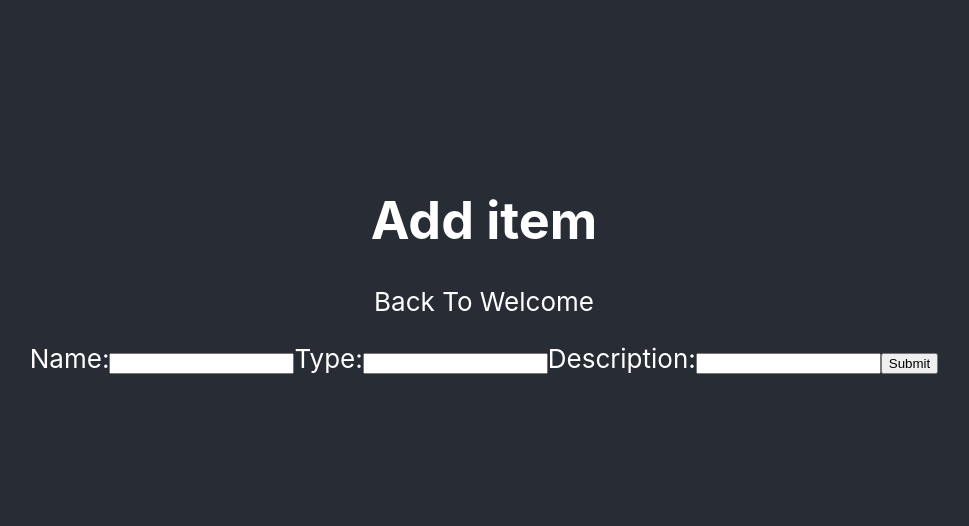
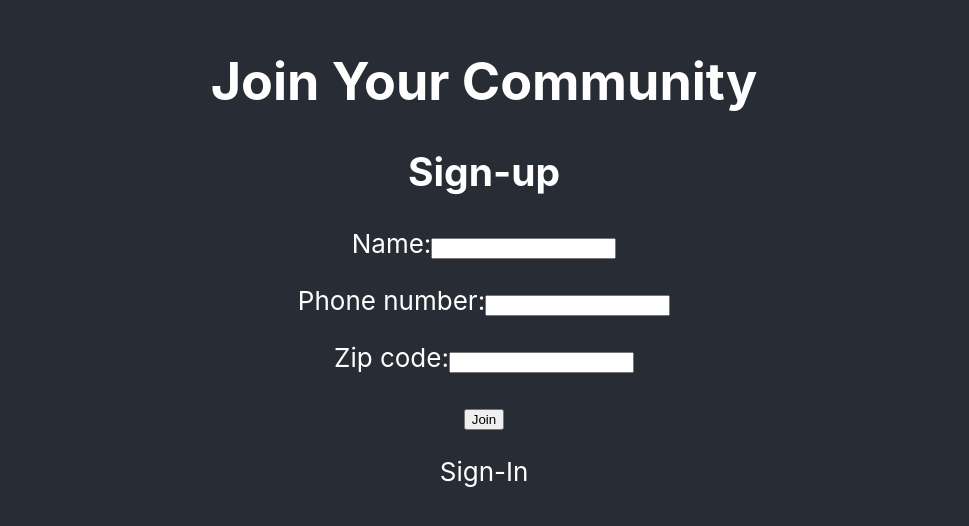
Before and after one commit to aqw1772/Localized, a React (Create React App) app in the folder yourshare/: page / in a window 1280 px wide. Shown: the part 136-662 px from the top of the page, without its empty margins (156-1125 px from the left). Built offline with nearby package versions, Linux system fonts and the light colour scheme.

Commit message:
SignupPage now allows you to create a new user (with no extra pages)

```diff
--- a/yourshare/src/AddItemPage.tsx
+++ b/yourshare/src/AddItemPage.tsx
@@ -1,90 +1,16 @@
 import React from "react";
 import { pages } from "./App";
-import { addItem } from "./redux/actions"
-import { IYourShareState } from './redux/types';
-import { connect } from 'react-redux';
 
 interface AddItemScreenProps {
   changePage: (page: pages) => void;
-  addItem: (n: string, t: string, d: string) => void;
 }
 
-class AddItemPage extends React.Component<AddItemScreenProps> {
-
-  nameRef: React.RefObject<HTMLInputElement>;
-  typeRef: React.RefObject<HTMLInputElement>;
-  descriptionRef: React.RefObject<HTMLInputElement>;
-
-  constructor(props: any) {
-    super(props);
-    this.nameRef = React.createRef();
-    this.typeRef = React.createRef();
-    this.descriptionRef = React.createRef();
-  }
-
+export class AddItemPage extends React.Component<AddItemScreenProps> {
   render() {
     return (
       <div>
         <h1>Add item</h1>
-        <p onClick={(e) => this.props.changePage(pages.WelcomePage)}>
-          Back To Welcome
-        </p>
-        <form onSubmit={this.handleSubmit}>
-          <label>
-            Name:
-          <input type="text" ref={this.nameRef} />
-          </label>
-          <label>
-            Type:
-          <input type="text" ref={this.typeRef} />
-          </label>
-          <label>
-            Description:
-          <input type="text" ref={this.descriptionRef} />
-          </label>
-          <input type="submit" value="Submit" />
-        </form>
-
       </div>
     );
   }
-
-  private handleSubmit = (event: React.FormEvent<HTMLFormElement>) => {
-    event.preventDefault();
-    if (this.nameRef.current == null || this.typeRef.current == null || this.descriptionRef.current == null) {
-      alert('INTERNAL ERROR: missing reference!');
-      return;
-    }
-    this.props.addItem(this.nameRef.current.value, this.typeRef.current.value, this.descriptionRef.current.value);
-  }
 }
-
-// Map redux state to component state
-// This function subscribes to all store updates and gets called when
-// anything in the store changes. It return an object containing the store data you
-// want to transmit as props to a component
-// Here an object containing countValue is transmitted
-function mapStateToProps(state: IYourShareState) {
-  return {
-    // no data props
-  }
-}
-
-// Map redux actions to component props
-// This function returns an object with 2 functions that the component can call
-// increase... fires a dispatch with increase... as a type
-function mapDispatchToProps(dispatch: any) {
-  return {
-    addItem: (n: string, t: string, d: string) => dispatch(addItem(n, t, d))
-  }
-}
-
-// The Hight Order Component (HOC)
-// props need to be recived by the component
-let connectedComponent = connect(
-  mapStateToProps,
-  mapDispatchToProps
-)(AddItemPage);
-
-
-export default connectedComponent;
--- a/yourshare/src/App.tsx
+++ b/yourshare/src/App.tsx
@@ -2,7 +2,7 @@ import React from "react";
 import "./App.css";
 import { SignupPage } from "./SignupPage";
 import { WelcomePage } from "./WelcomePage";
-import AddItemPage from "./AddItemPage";
+import { AddItemPage } from "./AddItemPage";
 import { CommunityPage } from "./CommunityPage";
 
 export enum pages {
@@ -20,7 +20,7 @@ interface AppState {
 export class App extends React.Component<{}, AppState> {
   constructor(props: any) {
     super(props);
-    this.state = { currentPage: pages.AddItemPage }; // start out on the page I'm testing.  I'm 100% sure I'll forget to put this back :/
+    this.state = { currentPage: pages.SignupPage }; // start out on the page I'm testing.  I'm 100% sure I'll forget to put this back :/
   }
   render() {
     return <div className="App">{this.getCurrentScreen()}</div>;
--- a/yourshare/src/SignupPage.tsx
+++ b/yourshare/src/SignupPage.tsx
@@ -1,22 +1,98 @@
 import React from "react";
 import { pages } from "./App";
 
+import { joinInfo } from "./redux/actions"
+import { IYourShareState } from './redux/types';
+import { connect } from 'react-redux';
+
 interface SignupScreenProps {
   changePage: (page: pages) => void;
+  saveJoinInfo: (n: string, t: string, d: string) => void;
 }
 
-export class SignupPage extends React.Component<SignupScreenProps> {
+class SignupPage extends React.Component<SignupScreenProps> {
+  nameRef: React.RefObject<HTMLInputElement>;
+  phoneNumRef: React.RefObject<HTMLInputElement>;
+  zipCodeRef: React.RefObject<HTMLInputElement>;
+
+  constructor(props: any) {
+    super(props);
+    this.nameRef = React.createRef();
+    this.phoneNumRef = React.createRef();
+    this.zipCodeRef = React.createRef();
+  }
+
   render() {
     return (
       <div>
-        <h1>Click on Join or Sign-in</h1>
+        <h1>Join Your Community</h1>
+        <h2>Sign-up</h2>
+        <form onSubmit={this.handleSubmit}>
+          <p>
+            <label>
+              Name:
+          <input type="text" ref={this.nameRef} />
+            </label>
+          </p>
+          <p>
+            <label>
+              Phone number:
+          <input type="text" ref={this.phoneNumRef} />
+            </label>
+          </p>
+          <p>
+            <label>
+              Zip code:
+          <input type="text" ref={this.zipCodeRef} />
+            </label>
+          </p>
+          <p>
+            <input type="submit" value="Join" />
+          </p>
+        </form>
         <p onClick={(e) => this.props.changePage(pages.WelcomePage)}>
-          Join
-        </p>
-        <p onClick={(e) => this.props.changePage(pages.WelcomePage)}>
-          Sign-in
+          Sign-In
         </p>
       </div>
     );
   }
+
+  private handleSubmit = (event: React.FormEvent<HTMLFormElement>) => {
+    event.preventDefault();
+    if (this.nameRef.current == null || this.phoneNumRef.current == null || this.zipCodeRef.current == null) {
+      alert('INTERNAL ERROR: missing reference!');
+      return;
+    }
+    this.props.saveJoinInfo(this.nameRef.current.value, this.phoneNumRef.current.value, this.zipCodeRef.current.value);
+    this.props.changePage(pages.WelcomePage)
+  }
 }
+
+// Map redux state to component state
+// This function subscribes to all store updates and gets called when
+// anything in the store changes. It return an object containing the store data you
+// want to transmit as props to a component
+// Here an object containing countValue is transmitted
+function mapStateToProps(state: IYourShareState) {
+  return {
+    // no data props
+  }
+}
+
+// Map redux actions to component props
+// This function returns an object with 2 functions that the component can call
+// increase... fires a dispatch with increase... as a type
+function mapDispatchToProps(dispatch: any) {
+  return {
+    saveJoinInfo: (n: string, p: string, z: string) => dispatch(joinInfo(n, p, z))
+  }
+}
+
+// The Hight Order Component (HOC)
+// props need to be recived by the component
+const connectedComponent = connect(
+  mapStateToProps,
+  mapDispatchToProps
+)(SignupPage);
+
+export { connectedComponent as SignupPage }
--- a/yourshare/src/redux/actions.tsx
+++ b/yourshare/src/redux/actions.tsx
@@ -10,16 +10,16 @@ interface Action {
 
 export interface AddAction extends Action {
     name: string;
-    typeOfItem: string;
-    description: string;
+    phone: string;
+    zip: string;
 }
 
-export function addItem(nam: string, toi: string, desc: string): AddAction {
+export function joinInfo(nam: string, ph: string, z: string): AddAction {
     return {
         type: actionIdentifier.Add,
         name: nam,
-        typeOfItem: toi,
-        description: desc
+        phone: ph,
+        zip: z
     };
 };
 
--- a/yourshare/src/redux/reducer.tsx
+++ b/yourshare/src/redux/reducer.tsx
@@ -1,4 +1,4 @@
-import { actionIdentifier, YourShareActions, AddAction } from './actions'
+import { YourShareActions, actionIdentifier, AddAction } from './actions'
 import { IYourShareState, Person } from './types';
 
 // Reducer
@@ -10,12 +10,12 @@ import { IYourShareState, Person } from './types';
 
 // State of the app
 // It is defined by count
-const you = new Person(0, "This is you",)
+const you = new Person(0, "This is you", "508-867-5309", "98052")
 
-const person1 = new Person(1, "Stacey")
+const person1 = new Person(1, "Stacey", "425-123-4567", "98011")
 person1.addItem(2, "Blender", "Kitchen", "A pretty great blender.  The lid...");
 
-const person2 = new Person(3, "Marcos")
+const person2 = new Person(3, "Marcos", "206-7654-321", "98115")
 person2.addItem(4, "Rake", "Garden", "A pretty great rake.  The handle...");
 person2.addItem(5, "Car", "Garden", "A pretty great car.  The steering wheel...");
 
@@ -34,32 +34,20 @@ function yourShareReducer(state: IYourShareState | undefined, action: YourShareA
         return intialState;
     }
 
-    // let nextId = state.idCounter;
-    // let listOfItems = state.items;
+    const nextId = state.idCounter + 1;
+
     switch (action.type) {
         case actionIdentifier.Add: {
             let addAction = action as AddAction;
-            alert('A name was submitted: ' + addAction.name + ' type: ' + addAction.typeOfItem + ' Desc: ' + addAction.description);
-            let newState: IYourShareState = { ...state };
-            newState.currentUser.items.push()
-            // return {
-            //     items: listOfItems.concat(new ToDoItem(nextId, addAction.description)),
-            //     idCounter: nextId + 1
-            // };
+            alert('Added name: ' + addAction.name + ' phone: ' + addAction.phone + ' zip: ' + addAction.zip);
+
+            let newState: IYourShareState = { ...state }; // this will copy the current state
+
+            newState.currentUser = new Person(nextId, addAction.name, addAction.phone, addAction.zip);
+            newState.idCounter = nextId;
+
+            return newState;
         }
-        //     case actionIdentifier.Toggle:
-        //         let toggleAction = action as ToggleAction;
-        //         let id = toggleAction.id;
-        //         listOfItems = listOfItems.slice(0);
-        //         let itemIdx = listOfItems.findIndex(item => item.id === id);
-        //         if (itemIdx !== -1) {
-        //             listOfItems[itemIdx].completed = !listOfItems[itemIdx].completed;
-        //         }
-        //         let newState = {
-        //             items: listOfItems,
-        //             idCounter: state.idCounter
-        //         };
-        //         return newState;
 
         default:
             return state;
--- a/yourshare/src/redux/types.tsx
+++ b/yourshare/src/redux/types.tsx
@@ -1,4 +1,3 @@
-// State of the app
 
 export interface IPreferences {
   text_me_when_someone_wants_to_borrow_an_item: boolean,
@@ -28,13 +27,17 @@ export interface IPerson {
 export class Person implements IPerson {
   id: number;
   name: string;
+  phone: string;
+  zipCode: string;
   preferences: IPreferences;
   bestFriends: Array<IPerson>;
   items: Array<IItem>;
 
-  constructor(theId: number, theName: string) {
-    this.id = theId;
+  constructor(personId: number, theName: string, ph: string, zip: string) {
+    this.id = personId;
     this.name = theName;
+    this.phone = ph;
+    this.zipCode = zip;
     this.preferences = new Prefs(false, false, false);
     this.bestFriends = new Array<IPerson>();
     this.items = new Array<IItem>();
@@ -62,8 +65,8 @@ export class Item implements IItem {
   ownedBy: IPerson;
   lentTo = undefined;
 
-  constructor(the_id: number, the_name: string, the_itemType: string, desc: string, owner: IPerson) {
-    this.id = the_id;
+  constructor(itemId: number, the_name: string, the_itemType: string, desc: string, owner: IPerson) {
+    this.id = itemId;
     this.name = the_name;
     this.itemType = the_itemType;
     this.description = desc;
@@ -72,6 +75,9 @@ export class Item implements IItem {
 }
 
 export interface IYourShareState {
+  // Declaring a global variable here so that we can issue sequential, increasing ID numbers to
+  // Person and Item objects
+  // May we need this, maybe we don't, but it's often useful for looking things up / saving to a file, etc
   idCounter: number,
   people: Array<IPerson>,
   currentUser: IPerson
```
Also changed, not shown: yourshare/src/WelcomePage.tsx (+37 -4 lines).
